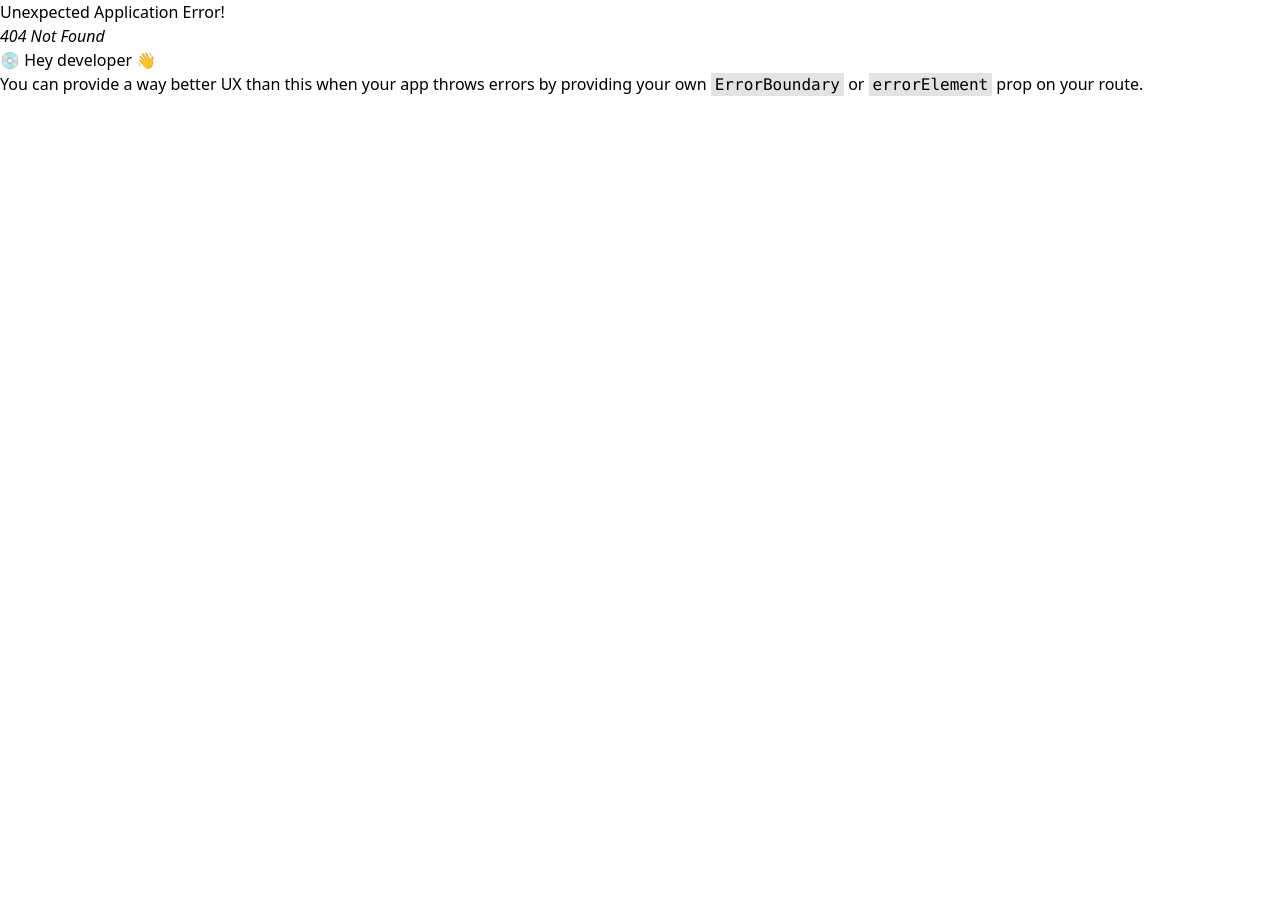
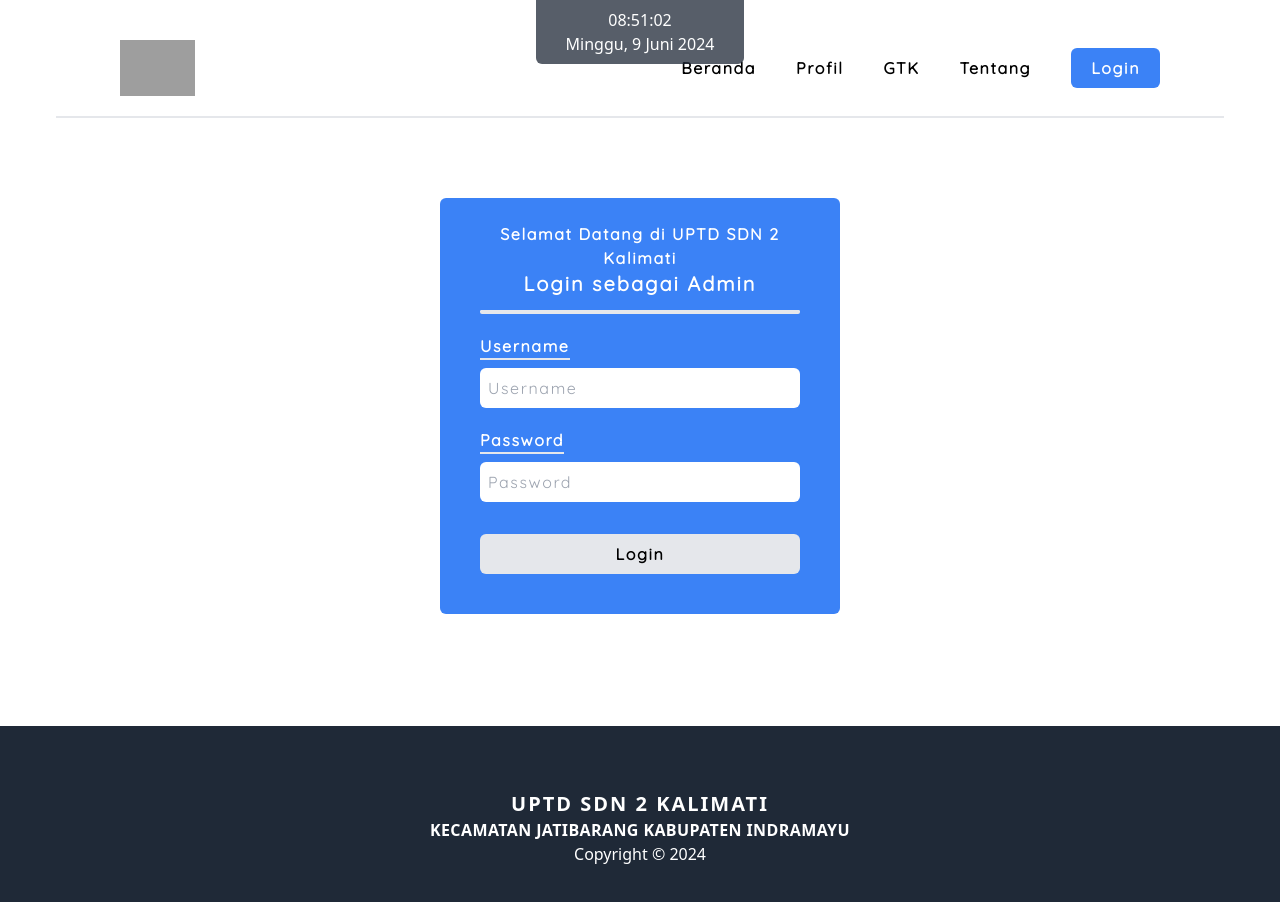
Before and after one commit to aldilukmn/uptd-sdn-2-kalimati, a React (Vite) app: page /login in a window 1280 px wide. Before the commit this address had no page. Shown: the top 902 px of the page. Before the commit the page ends 800 px from the top, so only its background shows below. Built offline with nearby package versions, Linux system fonts and the light colour scheme; grey boxes are pictures that could not be loaded.

Commit message:
page: add new page; login page

```diff
--- a/src/components/navbar/index.tsx
+++ b/src/components/navbar/index.tsx
@@ -19,24 +19,26 @@ function Navbar() {
             <img src="https://res.cloudinary.com/dhtfq9yw8/image/upload/v1717920310/uptd%20sdn%202%20kalimati/svg/vapqm0latukpxjjawzfu.svg" width={75} alt="logo" />
           </Link>
         </figure>
-        <div className="flex gap-10 tracking-widest">
+        <div className="flex gap-10 tracking-widest items-center">
           {
             width > 768 ? (
             <>
-              <Navlink to="/" children="Beranda"/>
-              <Navlink to="/profil" children="Profil"/>
-              <Navlink to="/gtk" children="GTK"/>
-              <Navlink to="/tentang" children="Tentang"/>
+              <Navlink to="/" children="Beranda" needHover={true}/>
+              <Navlink to="/profil" children="Profil" needHover={true}/>
+              <Navlink to="/gtk" children="GTK" needHover={true}/>
+              <Navlink to="/tentang" children="Tentang" needHover={true}/>
+              <Navlink to="/login" children="Login" className=" text-white px-5 py-2 rounded-md" needHover={false}/>
             </>
             ) : (
             <div onClick={handleClick}>
               <>
                 <Icon icon="material-symbols:menu-rounded" className="cursor-pointer" width="36" />
                 <div className={`flex flex-col absolute bg-black text-white bottom-0 -top-10 pr-32 pl-8 pt-24 z-50 gap-10 transition-all duration-300 ease-in-out ${isNav ? 'right-0' : '-right-96'}`}>
-                  <Navlink to="/" children="Beranda"/>
-                  <Navlink to="/profil" children="Profil" className="w-12"/>
-                  <Navlink to="/gtk" children="GTK" className="w-9"/>
-                  <Navlink to="/tentang" children="Tentang"/>
+                  <Navlink to="/" children="Beranda" needHover={true}/>
+                  <Navlink to="/profil" children="Profil" needHover={true} className="w-12"/>
+                  <Navlink to="/gtk" children="GTK" className="w-9" needHover={true}/>
+                  <Navlink to="/tentang" children="Tentang" needHover={true}/>
+                  <Navlink to="/login" children='Login' needHover={false} />
                 </div>
                 <span className={`bg-black absolute left-0 right-0 -top-10 bottom-0 z-40 ${isNav ? 'opacity-50' : 'hidden'}`}></span>
               </>
--- a/src/components/navbar/navlink/index.tsx
+++ b/src/components/navbar/navlink/index.tsx
@@ -6,16 +6,20 @@ interface NavLinkProps {
   to: string;
   children: React.ReactNode;
   className?: string;
+  needHover: boolean
 }
 
-const Navlink: React.FC<NavLinkProps> = ({to, children, className}) => {
+const Navlink: React.FC<NavLinkProps> = ({to, children, className, needHover}) => {
   const location: Location = useLocation();
-  const isActive = location.pathname === to;
+  const isActive: boolean = location.pathname === to;
   const { width } = screenSize()
   return (
-    <Link to={to} className={`relative group ${className}`}>
+    <Link to={to} className={`relative group ${className} ${isActive && !needHover ? 'bg-blue' : !needHover ? 'bg-blue-soft' : null}`}>
       {children}
-      <span className={`absolute left-0 -bottom-1 w-0 transition-all duration-300 h-1 rounded opacity-75 ${isActive ? 'w-full' : 'group-hover:w-full'} ${width > 768 ? 'bg-black' : 'bg-white'}`}></span>
+      {
+        needHover ? (<span className={`absolute left-0 -bottom-1 w-0 transition-all duration-300 h-1 rounded opacity-75 ${isActive ? 'w-full' : 'group-hover:w-full'} ${width > 768 ? 'bg-black' : 'bg-white'}`}></span>) : (
+        null)
+        }
     </Link>
   )
 }
--- a/src/pages/gtk/index.tsx
+++ b/src/pages/gtk/index.tsx
@@ -74,7 +74,7 @@ function Gtk() {
         }
         {
           isLoading ? (
-            <Skeleton className="py-24"/>
+            <Skeleton className="py-40"/>
           ) : (
             <div className="text-white grid md:grid-cols-3 lg:grid-cols-4 gap-5">
             {
--- /dev/null
+++ b/src/pages/index.ts
@@ -0,0 +1,8 @@
+import Gtk from "./gtk";
+import Home from "./home";
+import Login from "./login";
+import NotFound from "./notFound";
+import Profil from "./profile";
+import Tentang from "./about";
+
+export { Home, Profil, Gtk, Tentang, Login, NotFound };
--- /dev/null
+++ b/src/pages/login/index.tsx
@@ -0,0 +1,52 @@
+import React, { useState } from "react"
+import { useDispatch, useSelector } from "react-redux";
+import { AppDispatch, RootState } from "../../redux/store";
+import { setIsLoading } from "../../redux/action/isLoading";
+
+function Login() {
+  const dispatch = useDispatch<AppDispatch>();
+  const isLoading = useSelector((state: RootState) => state.isLoadingReducer.isLoading);
+  const [username, setUsername] = useState<string>('');
+  const [password, setPassword] = useState<string>('');
+
+  const handleOnChange = (e: React.ChangeEvent<HTMLInputElement>) => {
+    const { name, value } = e.target;
+    switch(name) {
+      case 'username':
+        setUsername(value);
+      break;
+      case 'password':
+        setPassword(value);
+      break;
+    }
+  }
+
+  const handleSubmit = async (e: React.FormEvent<HTMLFormElement>) => {
+    dispatch(setIsLoading(true));
+    try {
+      e.preventDefault();
+      await new Promise((res) => setTimeout(res, 3000))
+    } catch (error) {
+      console.log('ok', 'loading berhasil')
+    } finally {
+      dispatch(setIsLoading(false));
+    }
+  }
+
+  return (
+    <>
+      <form onSubmit={handleSubmit} className="bg-blue mx-96 mt-20 mb-28 px-10 text-center pt-6 pb-10 rounded-md relative">
+        <h4 className="text-white font-semibold tracking-widest">Selamat Datang di UPTD SDN 2 Kalimati</h4>
+        <h3 className="text-white font-semibold text-xl tracking-widest">Login sebagai Admin</h3>
+        <span className=" w-full bg-white border-b-4 block mt-3 mb-5 rounded-full"></span>
+        <label htmlFor="username" className="block text-start mb-2 font-semibold tracking-widest text-white border-b-2 w-fit">Username</label>
+        <input placeholder="Username" id="username" name="username" type="text" className="w-full p-2 tracking-widest rounded-md outline-blue-soft mb-5" onChange={handleOnChange} value={username}></input>
+        <label htmlFor="password" className="block text-start mb-2 font-semibold tracking-widest text-white border-b-2 w-fit ">Password</label>
+        <input placeholder="Password" id="password" name="password" type="password" className="w-full p-2 tracking-widest rounded-md outline-blue-soft mb-8" onChange={handleOnChange} value={password}></input>
+        <button className={`w-full py-2 rounded-md tracking-widest font-bold hover:bg-gray-200 ${!username || !password || isLoading ? 'cursor-not-allowed bg-gray-200' : 'bg-white'}`} disabled={!username || !password || isLoading}>{isLoading ? 'Loading ...' : 'Login'}</button>
+      </form>
+    </>
+  )
+}
+
+export default Login
--- /dev/null
+++ b/src/pages/notFound/index.tsx
@@ -0,0 +1,14 @@
+import { Icon } from "@iconify/react/dist/iconify.js"
+
+function NotFound() {
+  return (
+    <>
+      <div className="flex flex-col items-center mt-10 text-2xl font-bold">
+        <Icon icon="emojione-monotone:frowning-face" width="175" />
+        <h2 className="tracking-widest mt-10">Halaman Tidak Ditemukan!</h2>
+      </div>
+    </>
+  )
+}
+
+export default NotFound
```
Also changed, not shown: src/config/router/index.tsx (+10 -5 lines), src/pages/about/index.tsx (renamed from src/pages/tentang/index.tsx), src/pages/profile/data.ts (renamed from src/pages/profil/data.ts), src/pages/profile/index.tsx (renamed from src/pages/profil/index.tsx), src/pages/profile/types.ts (renamed from src/pages/profil/types.ts).
